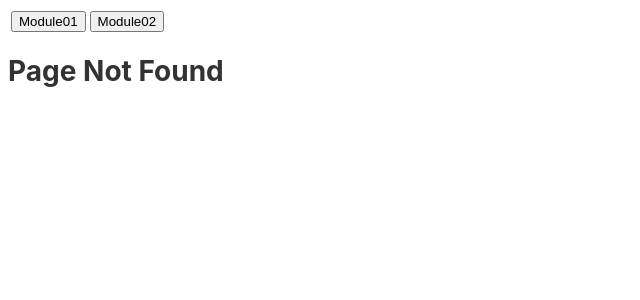
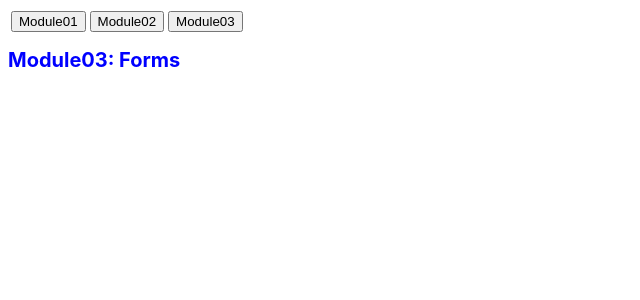
Before and after one commit to esvm4/222MI3002, an Angular app: page /index03 in a window 1280 px wide. Before the commit this address had no page. Shown: the top 300 px of the page, without its empty margins (0-640 px from the left). Built offline with nearby package versions, Linux system fonts and the light colour scheme.

Commit message:
Module03 & its index page created.

```diff
--- a/src/app/app-routing.module.ts
+++ b/src/app/app-routing.module.ts
@@ -20,6 +20,7 @@ import { B16Component } from './module02/b16/b16.component';
 import { B17Component } from './module02/b17/b17.component';
 import { B18Component } from './module02/b18/b18.component';
 import { NotFoundComponent } from './module02/not-found/not-found.component';
+import { Index03Component } from './module03/index03/index03.component';
 
 const routes: Routes = [
   {
@@ -99,6 +100,10 @@ const routes: Routes = [
     component: B18Component,
   },
   {
+    path: 'index03',
+    component: Index03Component,
+  },
+  {
     path: '**',
     component: NotFoundComponent,
   },
@@ -131,4 +136,5 @@ export const RoutingComponent = [
   B17Component,
   B18Component,
   NotFoundComponent,
+  Index03Component,
 ];
--- a/src/app/app.component.html
+++ b/src/app/app.component.html
@@ -6,9 +6,10 @@
     <td>
       <button routerLink="/index02">Module02</button>
     </td>
+    <td>
+      <button routerLink="/index03">Module03</button>
+    </td>
   </tr>
 </table>
 
-<!-- <a href="openListProduct()">Details</a> -->
-
 <router-outlet></router-outlet>
--- a/src/app/app.component.ts
+++ b/src/app/app.component.ts
@@ -10,8 +10,4 @@ export class AppComponent {
   title = 'ngWeb2';
 
   constructor(private router: Router) {}
-
-  openListProduct() {
-    this.router.navigate(['list-product']);
-  }
 }
--- /dev/null
+++ b/src/app/module03/index03/index03.component.css
@@ -0,0 +1,4 @@
+* {
+  color: blue;
+  font-size: 20px;
+}
--- /dev/null
+++ b/src/app/module03/index03/index03.component.html
@@ -0,0 +1,7 @@
+<h1>Module03: Forms</h1>
+
+<table>
+  <tr>
+    <th></th>
+  </tr>
+</table>
```
Also changed, not shown: src/app/module03/index03/index03.component.ts (added, +8 -0 lines), src/app/module03/module03.module.ts (added, +15 -0 lines), 1 other file (tests, documents, lock files or other folders).
